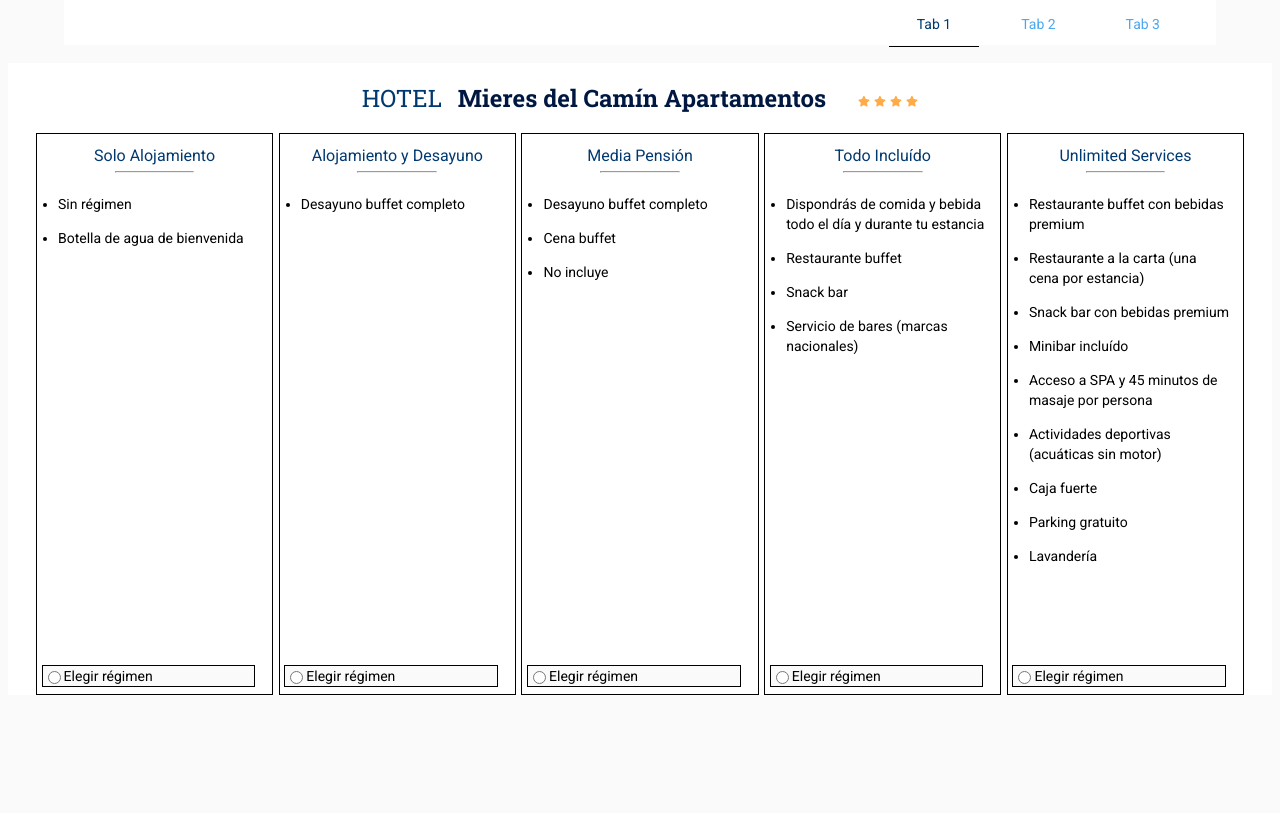
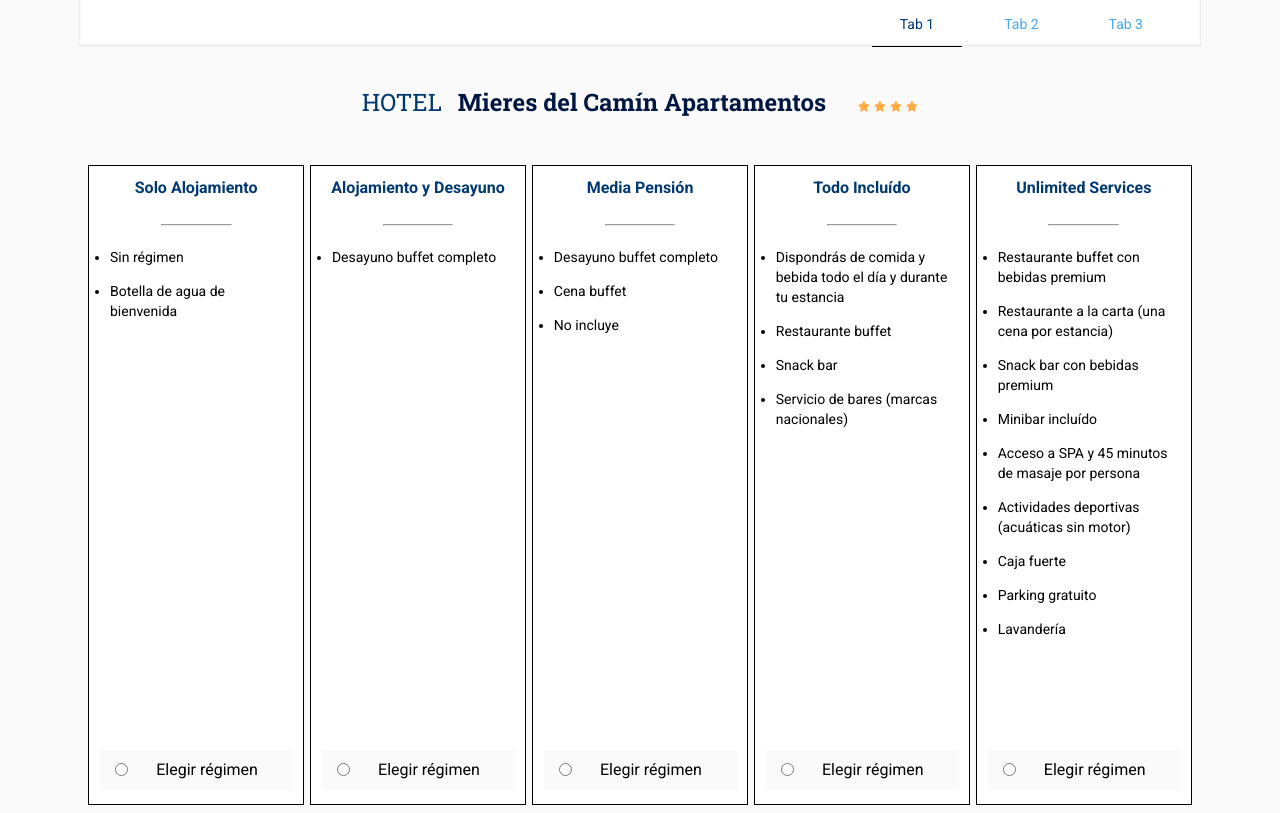
Before and after one commit to Juan-I-nauJ/mieres-camin, a Vue app: page / in a window 1280 px wide. Built offline with nearby package versions, Linux system fonts and the light colour scheme.

Commit message:
Fixed a bug where clicking on the radio button of an option card wouldn't actually select the card by introducing a new store. Broad style changes to all components and containers to better reflect feedback.

```diff
--- a/src/App.vue
+++ b/src/App.vue
@@ -12,12 +12,20 @@ import TheHeader from './components/TheHeader.vue';
 <style lang="scss">
 *{
   font: $main-font;
+  box-sizing: border-box;
+}
+
+html{
+  max-width: 80rem;
+  margin: 0 auto;
 }
 body{
   background-color: $background;
 }
 
 .page-view{
+
+  width: 100%;
   margin-top: 4.5rem;
 }
 
--- a/src/components/BeerList.vue
+++ b/src/components/BeerList.vue
@@ -49,7 +49,8 @@ onMounted((): void => {
     position: relative;
     display: flex;
     flex-direction: column;
-    border: 1px dotted $grey;
+    margin: 2rem 0;
+    border: 1px solid $border-grey;
     width: 100%;
 
 
@@ -59,13 +60,12 @@ onMounted((): void => {
         justify-content: center;
         align-items: center;
         height: 20%;
-        padding: 0 1rem;
+        padding: 1rem 1rem;
 
         .beer-li__image-control__image {
             width: 10rem;
-            height: 10rem;
+            height: 12.7rem;
             object-fit: scale-down;
-            margin-top: 1rem;
         }
     }
 
@@ -91,9 +91,12 @@ onMounted((): void => {
 
     .beer-li__graduation {
         position: absolute;
-        top: 0;
+        top: 1.1rem;
         right: 0;
-        padding-right: 2rem;
+        padding: 0.3rem 3rem 0.3rem 0.5rem;
+
+        font: $subtitle-font;
+
     }
 }
 
--- a/src/components/OptionCard.vue
+++ b/src/components/OptionCard.vue
@@ -11,7 +11,7 @@
             <div class="card-body__card-input">
                 <label class="radio-label" :for='labelFor' :class="handleSelectedProp ? 'selected' : ''">
                     <slot name="label-input"></slot>
-                    <input type="radio" :name="radioName" :id="labelFor" class="radio-label__radio">
+                    <input type="radio" :name="radioName" :id="labelFor" class="radio-label__radio" @click="handleRadioClick">
                 </label>
             </div>
         </div>
@@ -20,25 +20,32 @@
 
 <script setup lang="ts">
 import { computed } from 'vue';
+import { useOptionCardStore } from '../stores/OptionCardStore';
+
+const store = useOptionCardStore();
 
 const props = defineProps({
   labelFor: String,
   radioName: String,
-  boxClicked: Number,
   boxId: Number,
 })
 
-const handleSelectedProp = computed(():boolean=> props.boxClicked === props.boxId);
+const handleSelectedProp = computed(():boolean=> store.getBoxClicked === props.boxId);
+
+const handleRadioClick = ():void=>{store.setBoxClicked(props.boxId || 0)};
+
+
 
 
 </script>
 
 <style scoped lang="scss">
 .card {
-    min-height: 70vh;
+    min-height: 80vh;
     border: 1px solid black;
     display: flex;
     flex-direction: column;
+    background-color: #FFFFFF;
 }
 
 .card-header {
@@ -46,11 +53,15 @@ const handleSelectedProp = computed(():boolean=> props.boxClicked === props.boxI
     font: $option-card-title-font;
     color: $mid-blue;
     padding-top: 1rem;
+    font-weight: bold;
 }
 
 hr {
     width: 33%;
+    margin-top: 2rem;
+    margin-bottom: 0.5rem;
     text-align: center;
+
 }
 
 .card-body {
@@ -72,15 +83,16 @@ hr {
     flex-direction: row-reverse;
     width: 90%;
     height: 100%;
-    margin: 0.5rem 0.5rem 0.5rem 0.33rem;
+    margin: 0.5rem 0.5rem 1rem 0.8rem;
     align-items: center;
     justify-content: center;
-    border: 1px solid $black;
+    border: 1px solid $background;
     background-color: $background;
 
 
     .radio-label__radio {
         padding: 0;
+        margin: 0 1rem;
 
     }
 }
--- a/src/components/Tab1Title.vue
+++ b/src/components/Tab1Title.vue
@@ -44,10 +44,6 @@ const tryArray = ()=>console.log(starArray.value);
     }
     }
 
-
-
-
-
     @media (min-width: 32rem) {
     .title--rating {
         margin-left: 2rem;
--- a/src/components/TheHeader.vue
+++ b/src/components/TheHeader.vue
@@ -20,12 +20,14 @@
     top: 0;
     left: 0;
     right: 0;
+    max-width: 80rem;
     border: 1px solid $background;
     border-top: none;
     font: $tab-title-font;
     color: $light-blue;
     background-color: #ffffff;
     height: 3.18rem;
+    box-shadow: 0.1px 0.6px 0.6px 0.7px rgba(78, 81, 86, 0.1);
 
     .nav {
         width: 100%;
--- a/src/containers/Tab1.vue
+++ b/src/containers/Tab1.vue
@@ -11,8 +11,7 @@
         <main class="card-list-container">
             <div class="card-list-container__card-container" v-for="(regime) in textContent.hotelCardContent"
                 :key="regime.id">
-                <OptionCard :label-for="regime.header" radio-name="stay-options" :boxId="+regime.id"
-                    :boxClicked="boxClicked">
+                <OptionCard :label-for="regime.header" radio-name="stay-options" :boxId="+regime.id">
                     <template #card-header>
                         {{ regime.header }}
                     </template>
@@ -22,7 +21,7 @@
                         </ul>
                     </template>
                     <template #label-input>
-                        <div @click="handleClick(+regime.id)" style="width:100%">
+                        <div @click="handleClick(+regime.id)" style="width:100%" class="label-clickable-div">
                         {{ regime.option }}
                     </div>
                     </template>
@@ -36,24 +35,25 @@
 import Tab1Title from '../components/Tab1Title.vue';
 import OptionCard from '../components/OptionCard.vue';
 import textContent from '../constants/textContent';
-import { ref } from 'vue';
+import { useOptionCardStore } from '../stores/OptionCardStore';
 
 
-const boxClicked = ref(0);
+const store = useOptionCardStore();
 
 const handleClick = (elementId: number): void => {
-    boxClicked.value = elementId;
-    console.log('boxClicked tiene de valor', boxClicked.value);
+    store.setBoxClicked(elementId);
 };
+
 
 </script>
 
 <style scoped lang="scss">
 .tab1-container {
-    background-color: #ffffff;
 
     .tab1-container__header {
         text-align: center;
+        padding: 0.3rem 0 2rem 0;
+
     }
 
     .tab1-container__title__rating svg {
@@ -62,20 +62,22 @@ const handleClick = (elementId: number): void => {
 
     .card-list-container {
         display: grid;
-        //grid-template-columns: repeat(3, 1fr);
-        grid-template-columns: repeat(auto-fit, minmax(225px, 1fr));
+        grid-template-columns: repeat(auto-fit, minmax(200px, 1fr));
         gap: 0.4rem;
-        margin: 0 2rem;
 
-        .card-list-container__card-container {
-           // grid-column: span 3;
-        }
+
     }
 
 }
 
 .property-list {
     padding-left: 1rem;
+}
+
+.label-clickable-div{
+    font: $option-card-title-font;
+    padding: 0.8rem 1rem;
+
 }
 
 @media (min-width: 33rem) {
--- a/src/containers/Tab3.vue
+++ b/src/containers/Tab3.vue
@@ -20,23 +20,23 @@ import BeerList from './../components/BeerList.vue';
         color: $light-blue;
         font: $blue-title-font;
         text-align: center;
-        padding: 1rem;
-        margin-left: 2rem;
+        padding: 2rem 0 4rem 0;
     }
 }
 
 .beer-list-container {
     background-color: #ffffff;
     color: $light-blue;
-    border: 1px dotted $grey;
-    margin-top: 3rem;
-    padding: 0 1rem;
+    border: 1px solid $border-grey;
+    padding-left: 1.5rem;
+    width: 100%;
 
 
 
         .beer-list-container__title {
             text-align: center;
-           padding: 1rem 1rem 1rem 0;
+           padding: 3rem 1rem 1rem 0;
+
 
             font: $blue-title-font;
         }
@@ -49,6 +49,7 @@ import BeerList from './../components/BeerList.vue';
     .tab-header__title{
         text-align: left;
         margin: 0;
+        margin-left: 1.36rem;
     }
   }
 
--- a/src/scss/_variables.scss
+++ b/src/scss/_variables.scss
@@ -11,6 +11,7 @@ $red: #DB171D;
 $orange: #FFAB48;
 $yellow: #FFEF63;
 $background: #FAFAFA;
+$border-grey: #E5E5E5;
 $title-font: bold 24px/30px "Roboto Slab";
 $subtitle-font: bold 18px/24px "Roboto Slab";
 $blue-title-font: bold 24px/38px "Roboto Slab";
--- /dev/null
+++ b/src/stores/OptionCardStore.ts
@@ -0,0 +1,12 @@
+import { defineStore } from 'pinia'
+import {ref, computed} from 'vue';
+
+export const useOptionCardStore = defineStore('optionCards', ()=>{
+    const boxClicked = ref(0);
+    const getBoxClicked = computed(():number => boxClicked.value);
+    const setBoxClicked = (id:number):void => {boxClicked.value = id};
+
+
+    return {boxClicked, getBoxClicked, setBoxClicked};
+
+});
```
